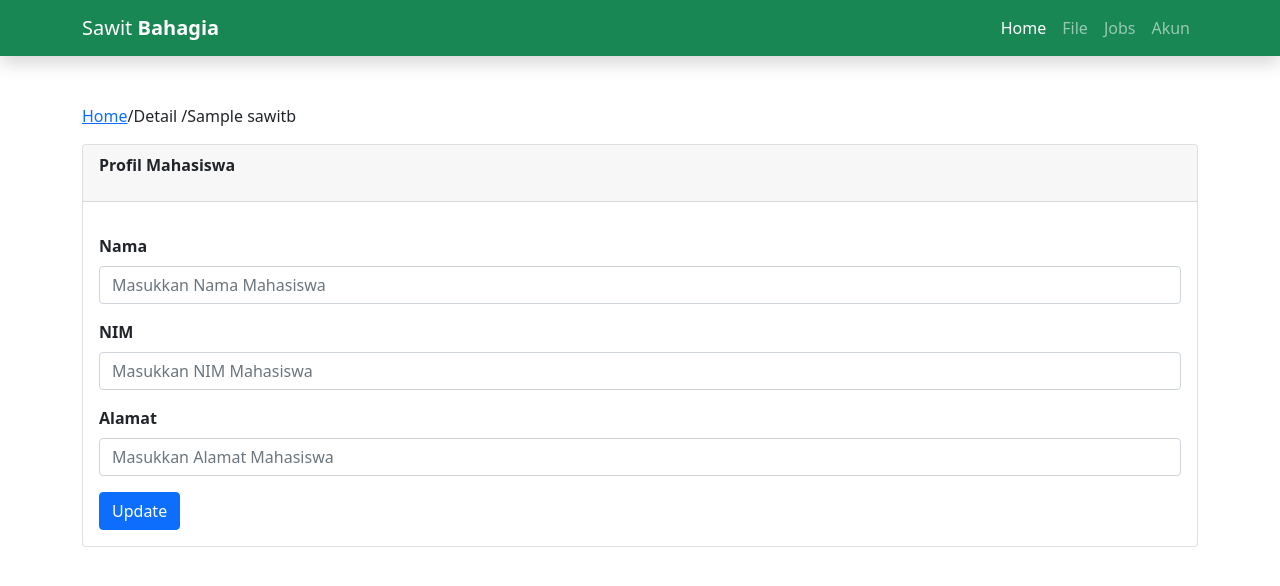
After one commit to HarryNurHidayat/PT.SawitBahagia, a PHP site: page /Ed.php?id=1 in a window 1280 px wide. The commit adds this page. Shown: the top 586 px of the page. Run offline with PHP 8.4, Linux system fonts and the light colour scheme; tables that the repository leaves empty or names only in its code hold one stand-in row (values such as "Sample post").

Commit message:
pembaharuan

```diff
--- /dev/null
+++ b/Dt.php
@@ -0,0 +1,10 @@
+<?php
+// koneksi ke database ("" merupakan password phpmyadmin)
+
+$koneksi = mysqli_connect("localhost", "root", "", "pt.sawitbahagia");
+
+// cek koneksi database
+//apabila error
+if (mysqli_connect_errno()){
+    echo "koneksi database gagal: ". mysqli_connect_error();
+}
--- /dev/null
+++ b/Ed.php
@@ -0,0 +1,88 @@
+<!doctype html>
+<html lang="en">
+  <head>
+    <!-- Required meta tags -->
+    <meta charset="utf-8">
+    <meta name="viewport" content="width=device-width, initial-scale=1">
+
+    <!-- Bootstrap CSS -->
+    <link href="https://cdn.jsdelivr.net/npm/bootstrap@5.0.2/dist/css/bootstrap.min.css" rel="stylesheet" integrity="sha384-EVSTQN3/azprG1Anm3QDgpJLIm9Nao0Yz1ztcQTwFspd3yD65VohhpuuCOmLASjC" crossorigin="anonymous">
+
+    <title>PT Sawit Bahagia</title>
+  </head>
+  <body>
+    <!-- Open Navbar-->
+    <nav class="navbar navbar-expand-lg navbar-dark bg-success shadow ">
+        <div class="container">
+            <a class="navbar-brand" href="#">Sawit <B>Bahagia</B></a>
+            <button class="navbar-toggler" type="button" data-bs-toggle="collapse" data-bs-target="#navbarNav" aria-controls="navbarNav" aria-expanded="false" aria-label="Toggle navigation">
+            <span class="navbar-toggler-icon"></span>
+            </button>
+            <div class="collapse navbar-collapse" id="navbarNav">
+            <ul class="navbar-nav ms-auto">
+                <li class="nav-item">
+                <a class="nav-link active" aria-current="page" href="#">Home</a>
+                </li>
+                <li class="nav-item">
+                <a class="nav-link" href="#">File</a>
+                </li>
+                <li class="nav-item">
+                <a class="nav-link" href="#">Jobs</a>
+                </li>
+                <li class="nav-item">
+                <a class="nav-link" href="#">Akun</a>
+                </li>
+            </div>
+        </div>
+    </nav>
+    <!--End Navbar-->
+
+    <?php
+    //Memanggil file config.php
+    include 'Dt.php';
+    //Menangkap id yang dikirim melalui button detail di index.php
+    $id = $_GET['id'];
+    //Melakukan query untuk mendapatkan data mahasiswa berdasarkan $id
+    $sawitb = mysqli_query($koneksi, "select * from sawitb where id='$id'");
+
+    while($data = mysqli_fetch_assoc($sawitb)){
+        ?>
+        <div class="container mt-5">
+            <p><a href="Sbahagia.php">Home</a>/Detail /<?php echo $data['nama'] ?></p>
+            <div class="card">
+                <div class="card-header">
+                    <p class="fw-bold">Profil Mahasiswa</p>
+                </div>
+                <div class="card-body fw-bold">
+                    <!-- Kita membuat form dengan memanggil file store.php-->
+                    <form method = "POST" action ="update.php">
+                        <!-- Kita membuat input disembunyikan (hidden) untuk menyimpan id mahasiswa -->
+                        <div class="mb-3">
+                            <input type="hidden" class="form-control" nama="id" values="<?php echo $data['id']; ?>">
+                        </div>
+                        <div class="mb-3">
+                            <label for="nama" class="form-label">Nama</label>
+                            <input type="text" class="form-control" id="nama" placeholder="Masukkan Nama Mahasiswa" name="nama" values="<?php echo $data['nama']; ?>" >
+                        </div>
+                        <div class="mb-3">
+                            <label for="NIM" class="form-label">NIM</label>
+                            <input type="text" class="form-control" id="NIM" placeholder="Masukkan NIM Mahasiswa" name="nim" values="<?php echo $data['nim']; ?>" >
+                        </div>
+                        <div class="mb-3">
+                            <label for="Alamat" class="form-label">Alamat</label>
+                            <input type="text" class="form-control" id="Alamat" placeholder="Masukkan Alamat Mahasiswa" name="alamat" values="<?php echo $data['alamat']; ?>" >
+                        </div>
+                        <button types="submit" class="btn btn-primary" values="SIMPAN">Update</button>
+                    </form>
+                </div>
+            </div>
+        </div>
+    <?php
+    }
+    ?>
+    </div>
+
+    <script src="https://cdn.jsdelivr.net/npm/bootstrap@5.0.1/dist/js/bootstrap.bundle.min.js" integrity="sha384-gtEjrD/SeCtmISkJkNUaaKMoLD0//ElJ19smozuHV6z3Iehds+3Ulb9Bn9Plx0x4" crossorigin="anonymous"></script>
+
+  </body>
+</html>
```
Also changed, not shown: Sbahagia.php (+24 -24 lines), form.php (added, +14 -0 lines).
